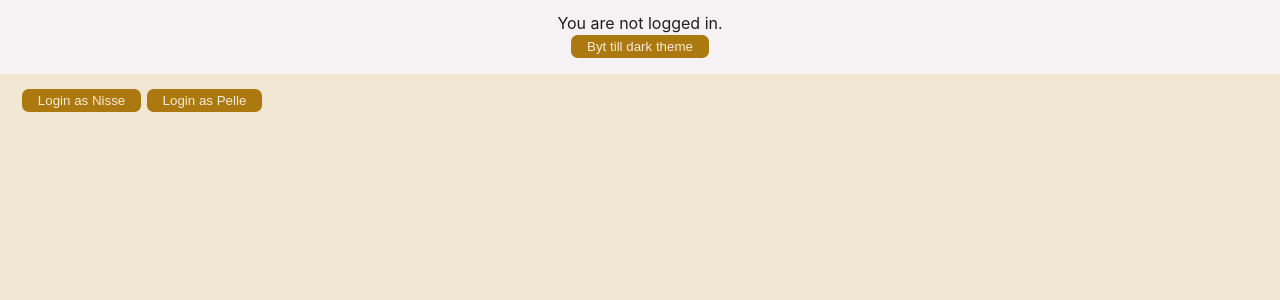
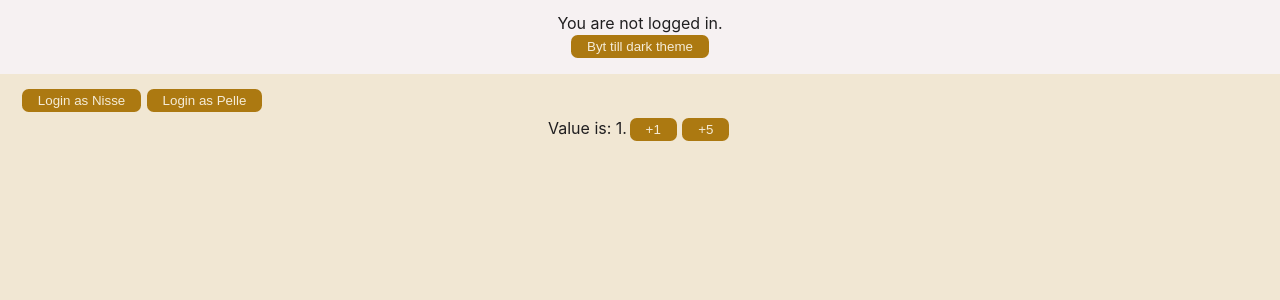
Before and after one commit to cm-net21-webbramverk/12-state-management, a React (Vite) app: page / in a window 1280 px wide. Shown: the top 300 px of the page. Built offline with nearby package versions, Linux system fonts and the light colour scheme.

Commit message:
Redux, counter feature

```diff
--- a/package.json
+++ b/package.json
@@ -8,9 +8,12 @@
     "preview": "vite preview"
   },
   "dependencies": {
+    "@reduxjs/toolkit": "^1.8.1",
     "react": "^18.0.0",
     "react-dom": "^18.0.0",
-    "recoil": "^0.7.1"
+    "react-redux": "^7.2.8",
+    "recoil": "^0.7.1",
+    "redux": "^4.1.2"
   },
   "devDependencies": {
     "@types/react": "^18.0.0",
--- a/src/App.jsx
+++ b/src/App.jsx
@@ -3,6 +3,7 @@ import './App.css'
 import Header from './components/header/Header'
 import ThemeContext from './contexts/ThemeContext'
 import DoLogin from './components/main/DoLogin'
+import Counter from './components/main/Counter'
 
 function App() {
 	const [themeIsDark, setThemeIsDark] = useState(false)
@@ -20,6 +21,7 @@ function App() {
 						<DoLogin name="Nisse" />
 						<DoLogin name="Pelle" />
 					</div>
+					<Counter />
 				</main>
 			</div>
 		</ThemeContext.Provider>
--- /dev/null
+++ b/src/components/main/Counter.jsx
@@ -0,0 +1,23 @@
+import { useDispatch, useSelector } from 'react-redux'
+import { actions } from '../../features/counter'
+
+const Counter = () => {
+	// 	dispatch används för att skicka actions till store, så att reducers kan producera nästa state
+	const dispatch = useDispatch()
+
+	// 	useSelector väljer ut en del av state från Redux store. "counter" är namnet på din reducer i rootReducer-filen.
+	const count = useSelector(state => state.counter)
+
+	const increase1 = () => dispatch(actions.increaseByOne())
+	const increase5 = () => dispatch(actions.increase(5))
+
+	return (
+		<div>
+			Value is: {count}.
+			<button onClick={increase1}> +1 </button>
+			<button onClick={increase5}> +5 </button>
+		</div>
+	)
+}
+
+export default Counter
--- /dev/null
+++ b/src/features/counter.js
@@ -0,0 +1,32 @@
+// Exempel på reducer
+import { createAction, createReducer } from '@reduxjs/toolkit'
+
+// ACTIONS
+/*
+Används för att ange vad som kan hända i appen. Actions triggas oftast när användaren gör något. Reducers kan bara producera nästa state som respons på en action.
+"Counter reducer" är en enkel räknare med två actions:
+- öka värde med 1
+- öka värde med ett godtyckligt tal
+*/
+const increaseByOne = createAction('Increase by 1')
+const increase = createAction('Increase')
+
+// Bunta ihop actions i ett objekt för att enklare kunna exportera och importera dem
+const actions = { increaseByOne, increase }
+
+
+// Detta är default-värdet på state för "counter feature"
+const initialState = 1
+
+// REDUCER
+/*
+En reducer producerar nästa state med hjälp av ett action, som talar om vilken händelse som har inträffat. Om en action innehåller data så ligger den i action.payload.
+(nuvarandeState, inkommandeAction) => nästaState
+*/
+const reducer = createReducer(initialState, {
+	[increaseByOne.toString()]: (state, action) => state + 1,
+	[increase.toString()]: (state, action) => state + action.payload
+})
+
+
+export { actions, reducer }
--- /dev/null
+++ b/src/features/rootReducer.js
@@ -0,0 +1,27 @@
+import { combineReducers } from 'redux'
+import { reducer as counter } from './counter'
+
+const rootReducer = combineReducers({
+	counter: counter
+	// lägg till fler reducers efter behov
+})
+
+/*
+const state = {
+	products: [
+		{
+			id, name, price, inStock
+		}
+	],
+	cart: [
+		{
+			productId, amount
+		}
+	],
+	counter: 1,
+	theme: 'dark',
+	...
+}
+*/
+
+export { rootReducer }
--- a/src/main.jsx
+++ b/src/main.jsx
@@ -5,10 +5,16 @@ import './index.css'
 
 import { RecoilRoot } from 'recoil'
 
+// Provider måste wrappa App-komponenten
+import { Provider } from 'react-redux'
+import { store } from './store'
+
 ReactDOM.createRoot(document.getElementById('root')).render(
 	<React.StrictMode>
 		<RecoilRoot>
+		<Provider store={store}>
 			<App />
+		</Provider>
 		</RecoilRoot>
 	</React.StrictMode>
 )
--- /dev/null
+++ b/src/store.js
@@ -0,0 +1,11 @@
+// src/store.js
+import { configureStore } from '@reduxjs/toolkit'
+import { rootReducer } from './features/rootReducer'
+
+const store = configureStore({
+	reducer: rootReducer
+})
+
+export { store }
+
+// Om du använder TypeScript behöver store-filen exportera datatypen för state
```
Also changed, not shown: 1 other file (tests, documents, lock files or other folders).
